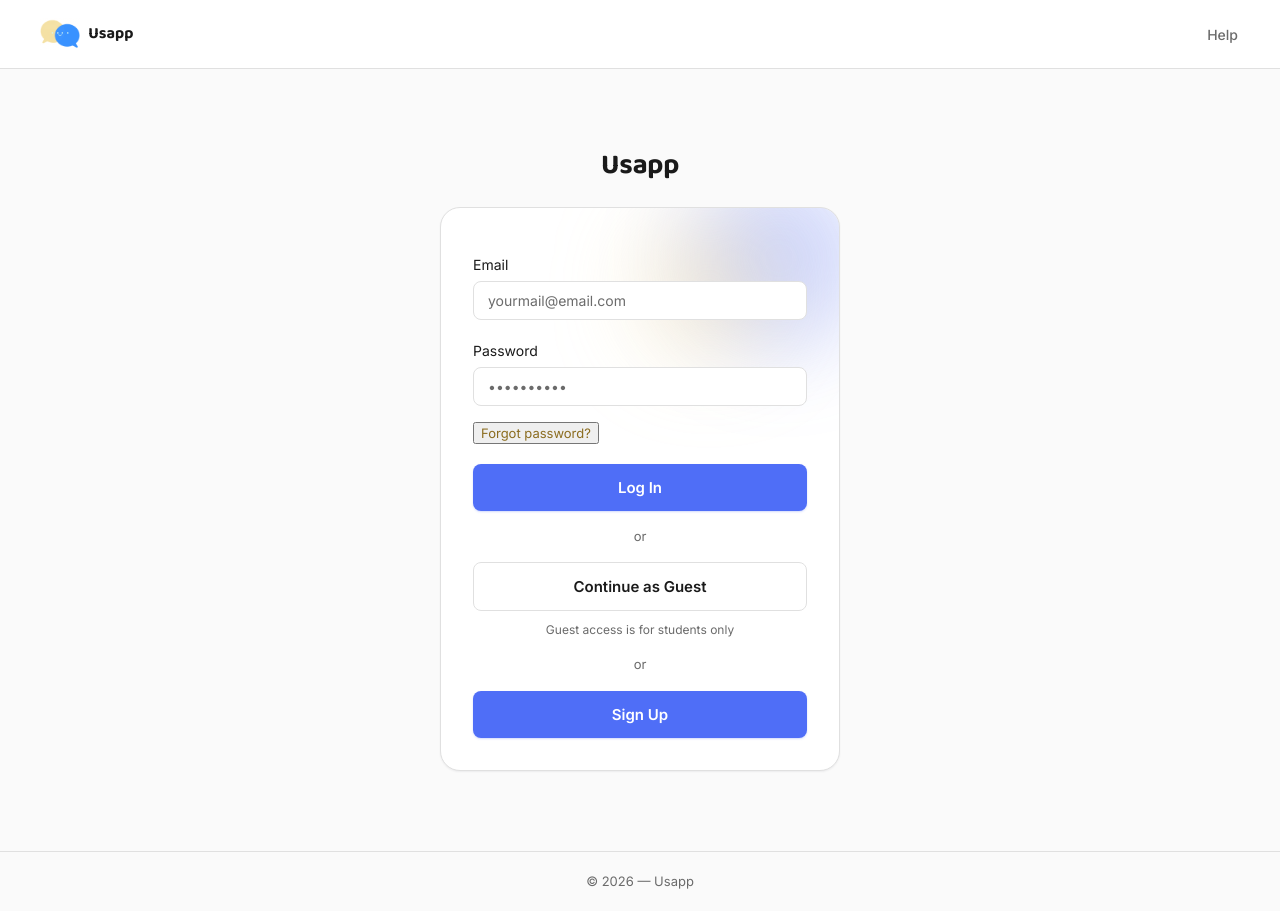
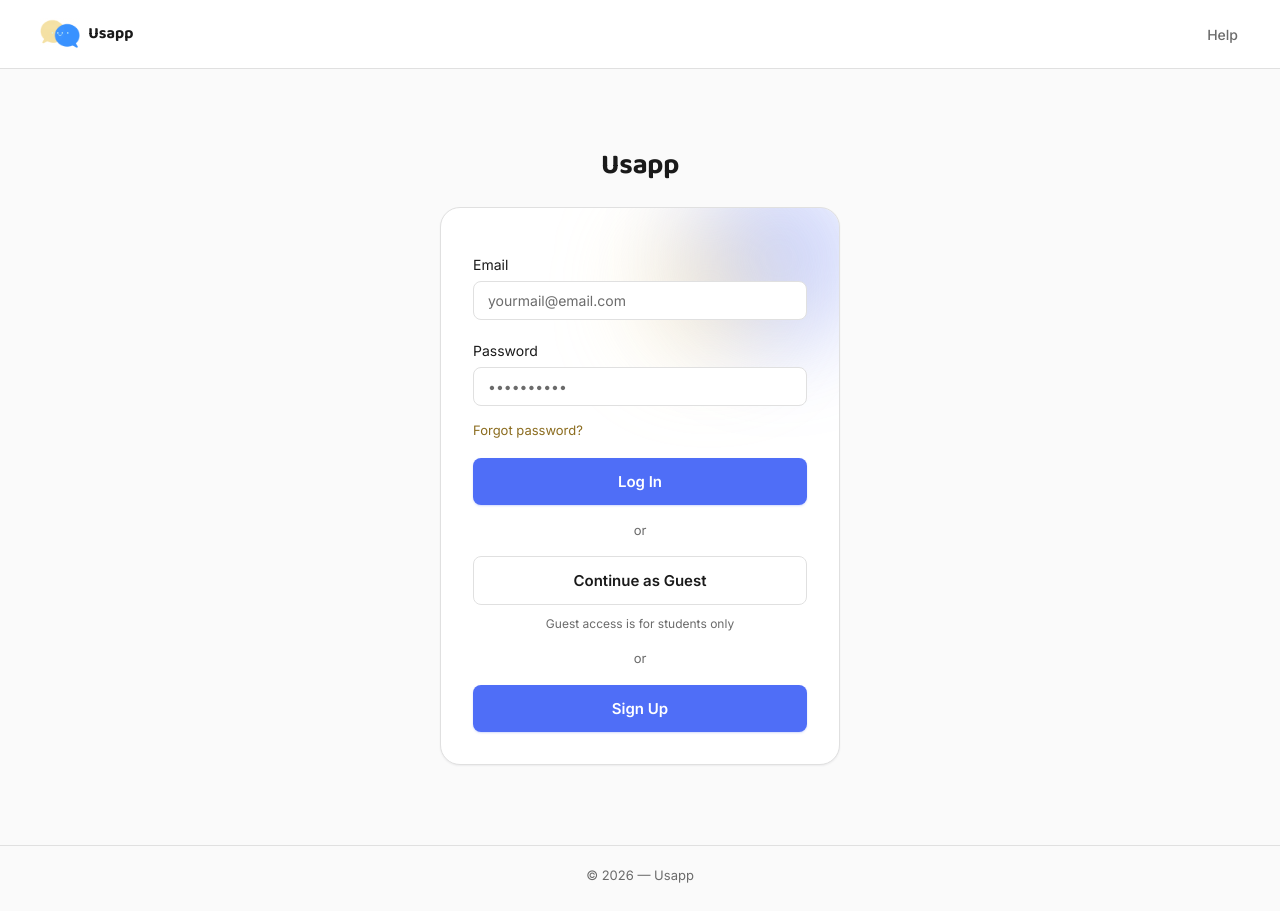
Before and after one commit to gb-eng/usapp-git, a React (Vite) app: page /login in a window 1280 px wide. Built offline with nearby package versions, Linux system fonts and the light colour scheme; no server answers.

Commit message:
260826-0828-css

```diff
--- a/src/pages/Login.css
+++ b/src/pages/Login.css
@@ -78,6 +78,11 @@
   color: var(--color-yellow-text);
   margin: 10px 0 20px;
   transition: opacity var(--transition-fast);
+  background: none;
+  border: none;
+  padding: 0;
+  cursor: pointer;
+  font-family: inherit;
 }
 
 .forgot-link:hover {
```
